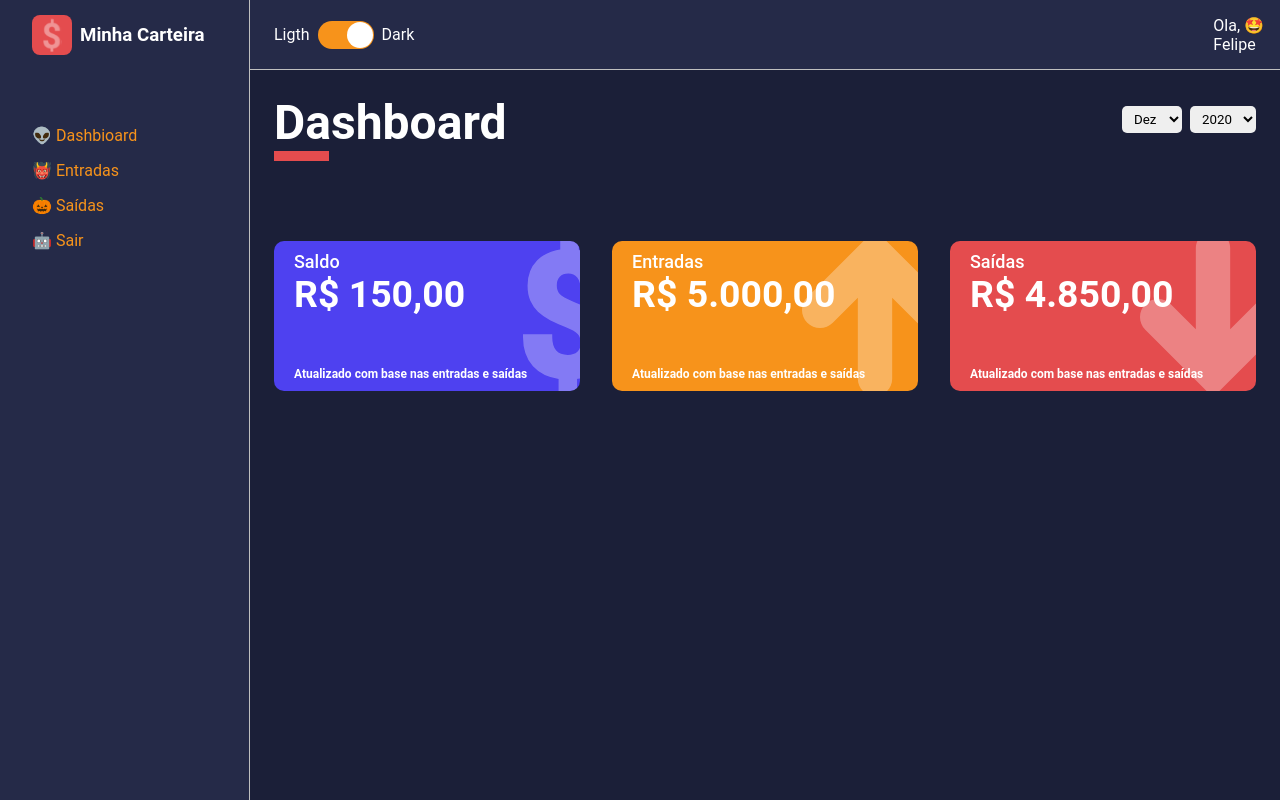
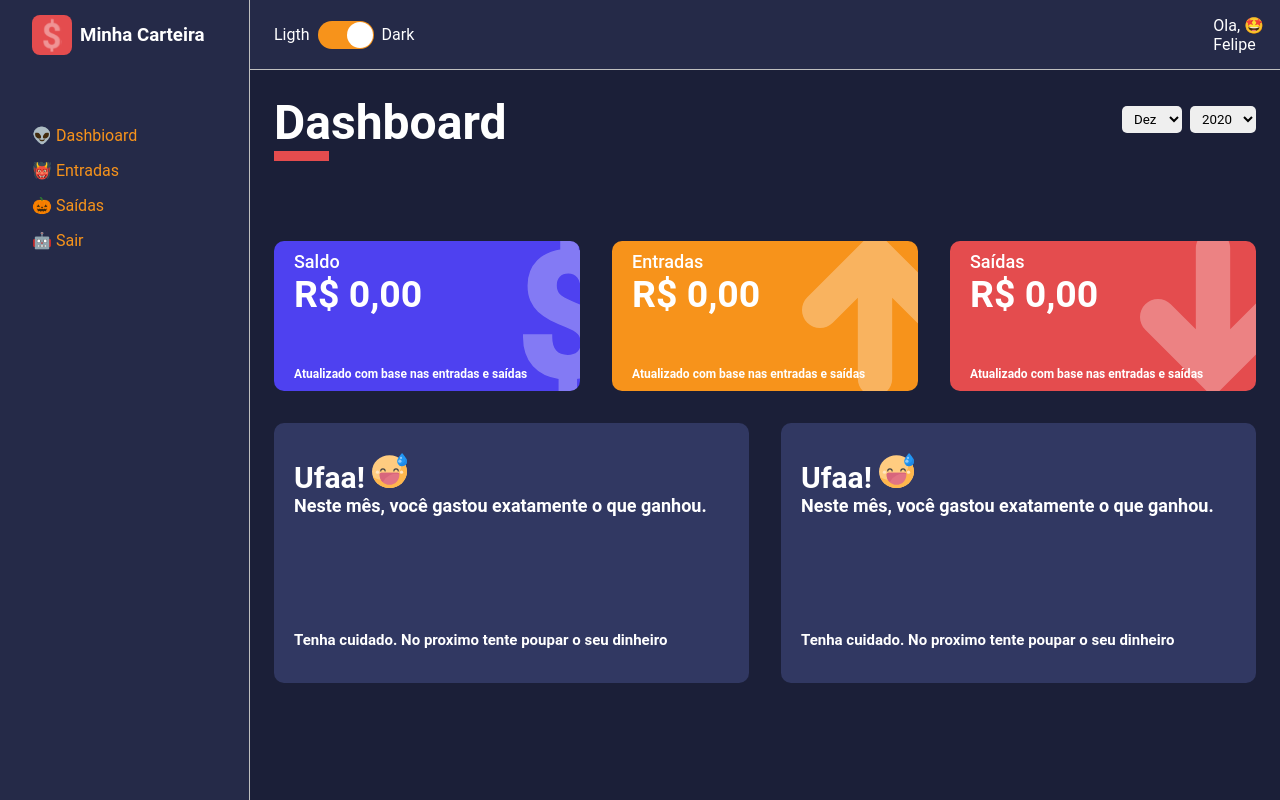
Before and after one commit to felipegrande/dashboard, a React (Create React App) app: page /dashboard in a window 1280 px wide. Built offline with nearby package versions, Linux system fonts and the light colour scheme.

Commit message:
criação do cartão de status de carteira

```diff
--- /dev/null
+++ b/src/components/MessageBox/index.tsx
@@ -0,0 +1,32 @@
+
+import { Container } from "./styles";
+
+
+
+interface IMessageBoxProps {
+    title: string,
+    description: string;
+    footerText: string;
+    icon: string;
+}
+
+
+
+const MessageBox: React.FC<IMessageBoxProps> = ({title, description, footerText, icon }) => {
+
+
+  return (
+    <Container  >
+        <header>
+            <h1>{title}  <img src={icon} alt={title} ></img>  </h1>
+            <p>{description}</p>
+        </header>
+        <footer>
+            <span>{footerText}</span>
+        </footer>
+
+    </Container>
+  );
+};
+
+export default MessageBox;
--- /dev/null
+++ b/src/components/MessageBox/styles.ts
@@ -0,0 +1,29 @@
+
+import styled from "styled-components";
+
+export const Container = styled.div`
+    height: 260px;
+    background-color: ${props => props.theme.color.tertiary};
+    color: ${props => props.theme.color.white};
+    border-radius: 10px;
+    padding: 30px 20px;
+    display: flex;
+    flex-direction: column;
+    justify-content: space-between;
+    width: 100%;
+
+
+    >header  h1{
+        font-size: 30px
+    }
+    >header  img{
+        width: 35px
+    }
+    >header  p{
+        font-size: 18px;
+    }
+
+    > footer  span{
+        font-size: 15px;
+    }
+`
--- a/src/pages/Dashboard/index.tsx
+++ b/src/pages/Dashboard/index.tsx
@@ -9,6 +9,11 @@ import WalletBox from "../../components/walletBox"
 import listOfMonths from "../../utils/months";
 
 import { Container, Content   } from "./styles";
+import MessageBox from "../../components/MessageBox";
+
+import happyImg from '../../assets/img/happy.svg'
+import sadImg from '../../assets/img/sad.svg'
+import grinning from '../../assets/img/grinning.svg'
 
 
 const Dashboard: React.FC = () => {
@@ -47,6 +52,90 @@ const Dashboard: React.FC = () => {
   }, []);
 
 
+  const totalExpenses = useMemo(() => {
+
+      // eslint-disable-next-line @typescript-eslint/no-unused-vars
+      let total: number = 0;
+
+
+      expenses.forEach(item =>{
+        const date = new Date(item.date);
+        const year = date.getFullYear();
+        const month = date.getMonth() + 1;
+
+        if(Number(month) === Number(monthSelected) && Number(year) === Number(yearSelected)){
+            try{
+              total += Number(item.amount)
+            }catch{
+              throw new Error('Invalid')
+          }
+
+        }
+      })
+
+      return total
+
+  }, [monthSelected ,  yearSelected]);
+
+
+  const totalGains = useMemo(() => {
+
+      // eslint-disable-next-line @typescript-eslint/no-unused-vars
+      let total: number = 0;
+
+
+      gain.forEach(item =>{
+        const date = new Date(item.date);
+        const year = date.getFullYear();
+        const month = date.getMonth() + 1;
+
+        if(Number(month) === Number(monthSelected) && Number(year) === Number(yearSelected)){
+            try{
+              total += Number(item.amount)
+            }catch{
+              throw new Error('Invalid')
+          }
+
+        }
+      })
+
+      return total
+
+  }, [monthSelected ,  yearSelected]);
+
+
+  const totalBalance = useMemo(() => {
+    return  totalGains -  totalExpenses;
+  }, [ totalExpenses, totalGains]);
+
+
+  const message = useMemo(() => {
+    if(totalBalance < 0){
+      return{
+        title: "Que triste!",
+        description: "Neste mês, você gastou mais que deveria.",
+        footerText: "Verifique seus gastos e tente cortar algumas coias desnecessárias.",
+        icon: sadImg
+      }
+    }else if(totalBalance === 0){
+      return{
+        title: "Ufaa!",
+        description: "Neste mês, você gastou exatamente o que ganhou.",
+        footerText: "Tenha cuidado. No proximo tente poupar o seu dinheiro",
+        icon: grinning
+      }
+    }else{
+      return{
+        title: "Muito Bem!",
+        description: "Sua carteira está positiva!",
+        footerText: "Continue assim. Considere investir o seu saldo.",
+        icon: happyImg
+      }
+
+    }
+  }, [ totalBalance]);
+
+
     return (
       <h1>
         <Container>
@@ -65,7 +154,7 @@ const Dashboard: React.FC = () => {
           <Content>
             <WalletBox
               title='Saldo'
-              amount={150.00}
+              amount={totalBalance}
               footerLabel='Atualizado com base nas entradas e saídas'
               icon="dolar"
               color='#4E41F0'
@@ -73,7 +162,7 @@ const Dashboard: React.FC = () => {
             />
             <WalletBox
               title='Entradas'
-              amount={5000.00}
+              amount={totalGains}
               footerLabel='Atualizado com base nas entradas e saídas'
               icon="arrowUp"
               color='#F7931B'
@@ -81,7 +170,7 @@ const Dashboard: React.FC = () => {
             />
             <WalletBox
               title='Saídas'
-              amount={4850.00}
+              amount={totalExpenses}
               footerLabel='Atualizado com base nas entradas e saídas'
               icon="arrowDown"
               color='#E44C4E'
@@ -90,6 +179,22 @@ const Dashboard: React.FC = () => {
 
 
           </Content>
+          <Content>
+            <MessageBox
+                title={message.title}
+                description={message.description}
+                footerText={message.footerText}
+                icon={message.icon}
+
+              />
+            <MessageBox
+                title={message.title}
+                description={message.description}
+                footerText={message.footerText}
+                icon={message.icon}
+
+              />
+          </Content>
         </Container>
       </h1>
     );
```
Also changed, not shown: src/assets/img/grinning.svg (added).
